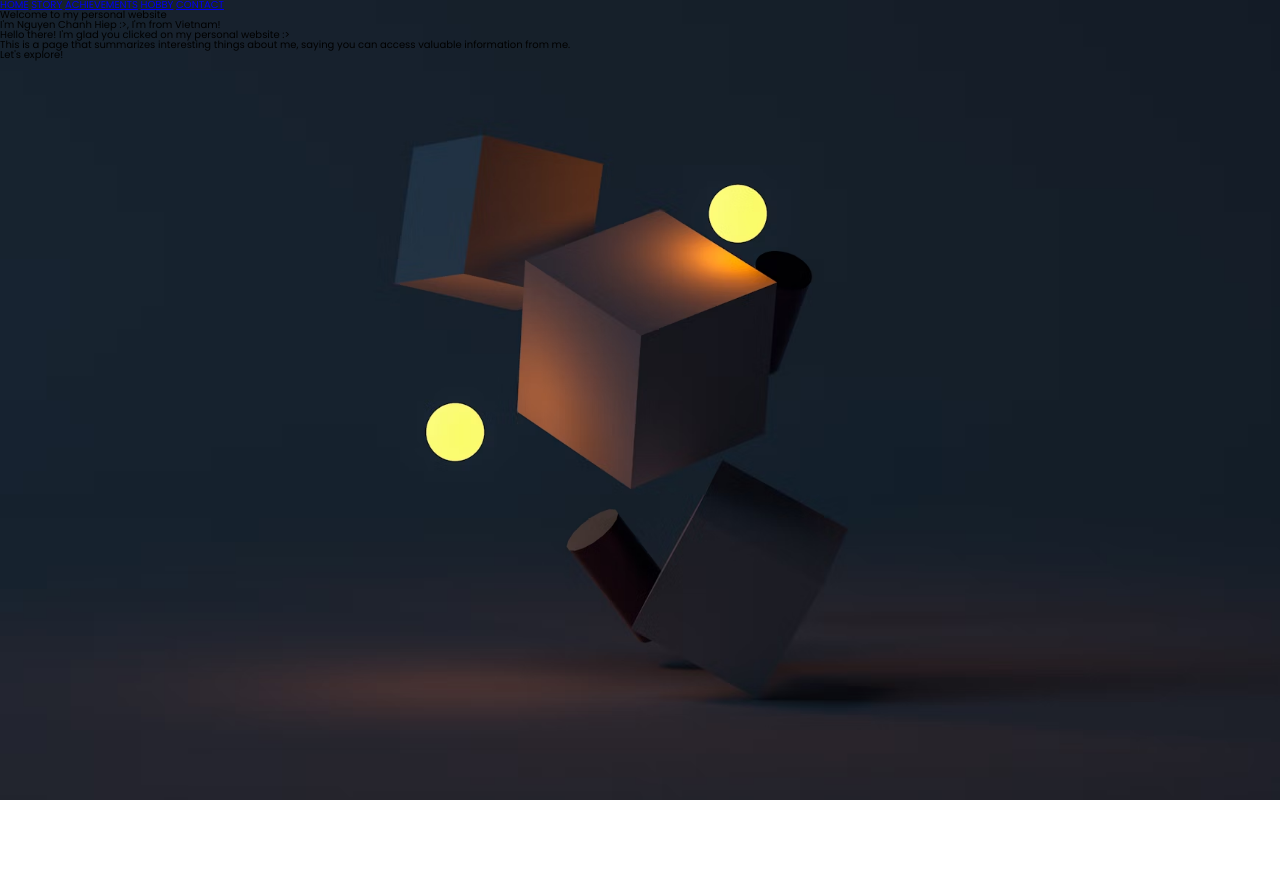
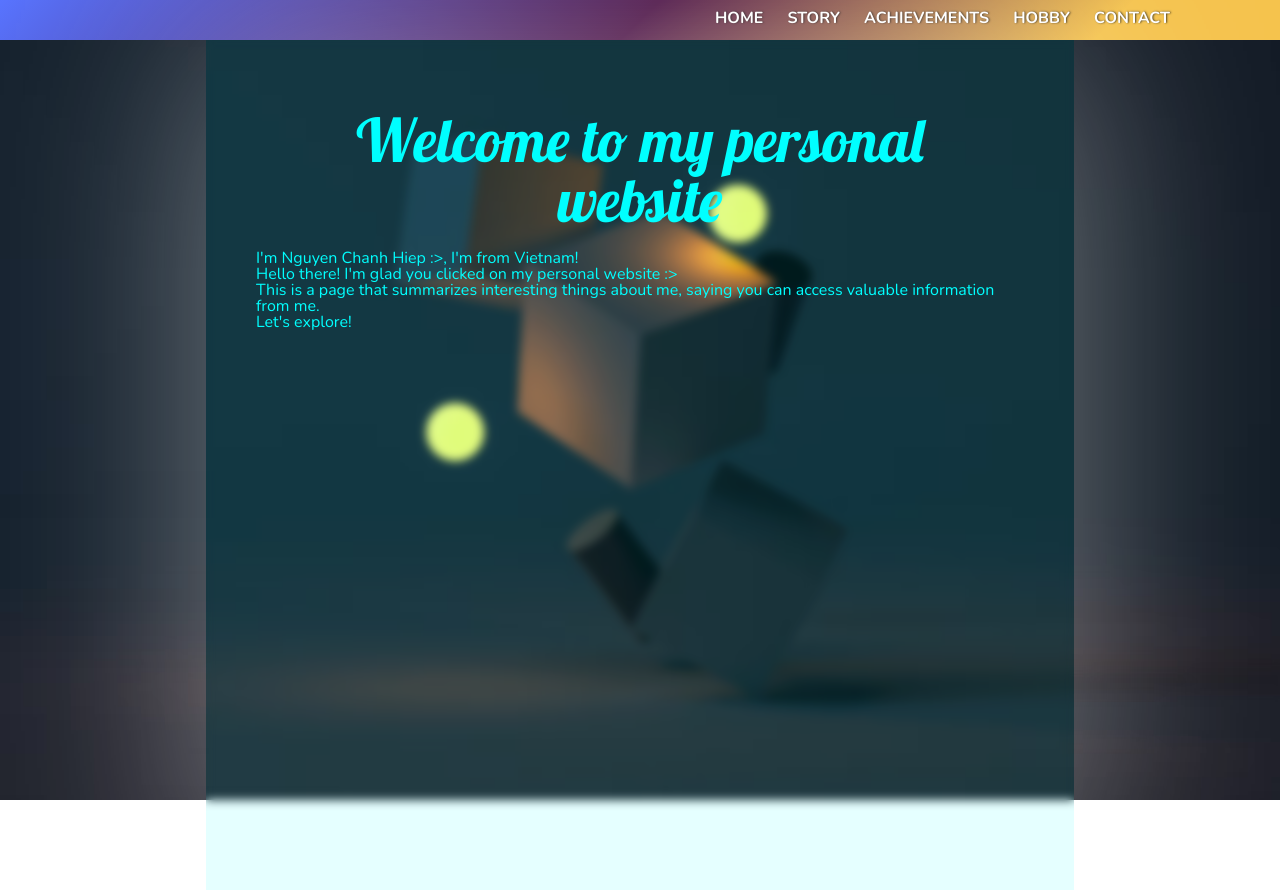
Before and after one commit to NCH2024/MyWebSpace, a plain HTML site: page index.html in a window 1280 px wide. Before the commit the page ends 800 px from the top, so only its background shows below. Drawn offline with nearby package versions, Linux system fonts and the light colour scheme.

Commit message:
Update style, fonts and so on

```diff
--- a/Styles/style.css
+++ b/Styles/style.css
@@ -9,7 +9,62 @@ body {
     background-repeat: no-repeat;
     background-size: cover;
     background-position: center center;
-    font-family: "Poppins", sans-serif;
+    font-family: "Nunito", sans-serif;
+    font-optical-sizing: auto;
     font-weight: 400;
+    font-size: 1.6rem;
     font-style: normal;
+    color: aqua;
 }
+
+h1 {
+    font-family: "Lobster", sans-serif;
+    font-weight: 400;
+    font-size: calc(62.5% * 6);
+    font-style: normal;
+    text-align: center;
+    padding: 2rem;
+}
+
+
+nav.navigation {
+    position: fixed;
+    background-color: #e72ecc;
+    background-image: linear-gradient(135deg, #5874ff 0%, #42063c 50%, #f5c34d 86%);
+    top: 0rem;
+    left: 0rem;
+    right: 0rem;
+    position: relative;
+    text-align: right;
+}
+
+.menu li {
+    display: inline-block;
+    height: 4rem;
+}
+
+.menu-item {
+    color: rgb(255, 255, 255);
+    text-decoration: none;
+    padding: 1rem;
+    display: flex;
+    justify-content: center;
+    font-weight: bold;
+    text-shadow: rgba(0, 0, 0, 0.7) 0.1rem 0 0.2rem;
+}
+
+.menu:first-child {
+    padding-right: 10rem;
+}
+
+div.bcg_blur {
+    width: 60vw;
+    height: calc(100vh - 5rem);
+    margin-left: auto;
+    margin-right: auto;
+    padding: 5rem;
+    background-color: hsla(180, 100%, 50%, 0.1);
+    backdrop-filter: blur(0.5rem);
+    -webkit-backdrop-filter: blur(0.5rem);
+    box-shadow: rgba(255, 255, 255, 0.416) 0rem 0rem 20rem;
+}
--- a/index.html
+++ b/index.html
@@ -11,7 +11,7 @@
     <!--Insert Google fonts-->
     <link rel="preconnect" href="https://fonts.googleapis.com">
     <link rel="preconnect" href="https://fonts.gstatic.com" crossorigin>
-    <link href="https://fonts.googleapis.com/css2?family=Poppins:ital,wght@0,100;0,200;0,300;0,400;0,500;0,600;0,700;0,800;0,900;1,100;1,200;1,300;1,400;1,500;1,600;1,700;1,800;1,900&display=swap" rel="stylesheet">
+    <link href="https://fonts.googleapis.com/css2?family=Lobster&family=Nunito:ital,wght@0,200..1000;1,200..1000&display=swap" rel="stylesheet">
     <!--Insert favicon-->
     <link rel="apple-touch-icon" sizes="57x57" href="./favicon/apple-icon-57x57.png">
     <link rel="apple-touch-icon" sizes="60x60" href="./favicon/apple-icon-60x60.png">
@@ -33,24 +33,34 @@
 </head>
 <body>
     <!--START PAGE NAVIGATION-->
+    <nav class="navigation">
+        <ul class="menu">
+            <li>
+                <a class="menu-item" href="/index.html">HOME</a>
+            </li>
+            <li>
+                <a class="menu-item" href="./Page_navigation/Story.html">STORY</a>
+            </li>
+            <li>
+                <a class="menu-item" href="./Page_navigation/Diplomas_certificates.html">ACHIEVEMENTS</a>
+            </li>
+            <li>
+                <a class="menu-item" href="./Page_navigation/Hobby.html">HOBBY</a>
+            </li>
+            <li>
+                <a class="menu-item" href="./Page_navigation/Contact.html">CONTACT</a>
+            </li>
+        </ul>
+    </nav>
+    <!--END PAGE NAVIGATION-->
+    <div class="bcg_blur">
+        <h1>Welcome to my personal website</h1>
+        <h2>I'm Nguyen Chanh Hiep :>, I'm from Vietnam!</h2>
+        <p>Hello there! I'm glad you clicked on my personal website :></p>
+        <p>This is a page that summarizes interesting things about me, saying you can access valuable information from me.</p>
+        <p>Let's explore!</p>
 
-    <!--Điều hướng trang chính-->
-    <a href="/index.html">HOME</a>
-    <!--Điều hướng tiểu sử cá nhân-->
-    <a href="./Page_navigation/Story.html">STORY</a>
-    <!--Điều hướng trang văn bằng chứng chỉ-->
-    <a href="./Page_navigation/Diplomas_certificates.html">ACHIEVEMENTS</a>
-    <!--Điều hướng trang sở thích-->
-    <a href="./Page_navigation/Hobby.html">HOBBY</a>
-    <!--Điều hướng trang liên hệ-->
-    <a href="./Page_navigation/Contact.html">CONTACT</a>
-
-    <!--END PAGE NAVIGATION-->
-    <h1>Welcome to my personal website</h1>
-    <h2>I'm Nguyen Chanh Hiep :>, I'm from Vietnam!</h2>
-    <p>Hello there! I'm glad you clicked on my personal website :></p>
-    <p>This is a page that summarizes interesting things about me, saying you can access valuable information from me.</p>
-    <p>Let's explore!</p>
+    </div>
 
 </body>
 </html>
```
Also changed, not shown: Page_navigation/Contact.html (+12 -13 lines), Page_navigation/Diplomas_certificates.html (+12 -12 lines), Page_navigation/Hobby.html (+12 -13 lines), Page_navigation/Story.html (+12 -13 lines).
